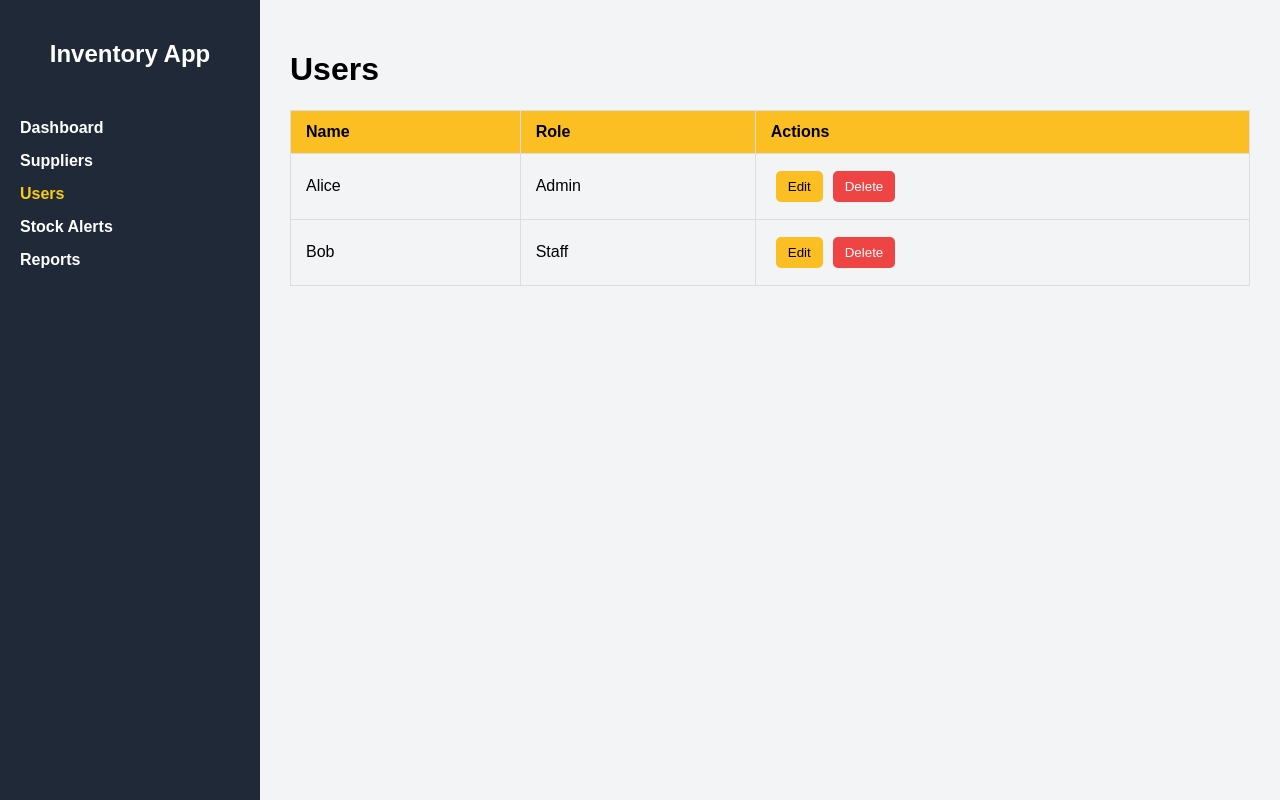
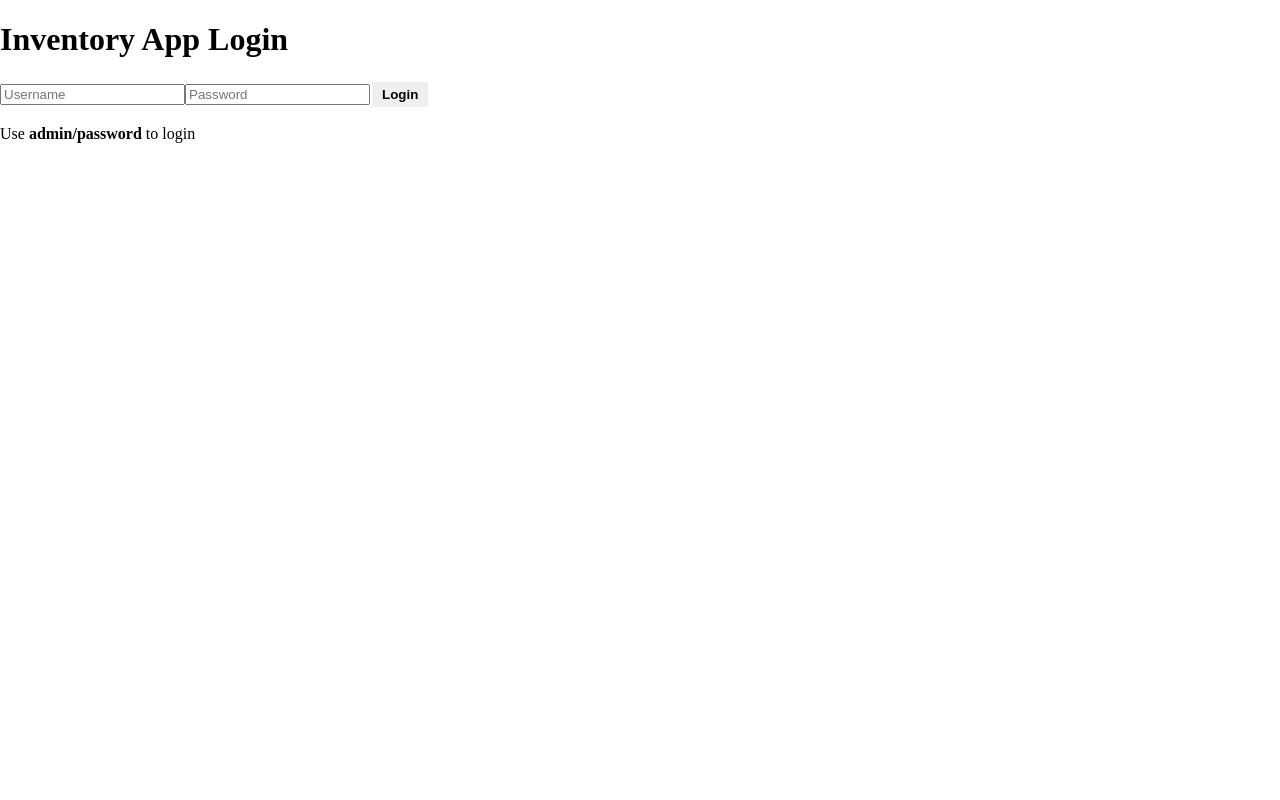
Before and after one commit to prathameshmittal0205-beep/inventory-app, a React (Create React App) app in the folder frontend/: page /users in a window 1280 px wide. Built offline with nearby package versions, Linux system fonts and the light colour scheme.

Commit message:
Added persistent mock data, stock alerts, colored table, order button

```diff
--- a/frontend/src/App.css
+++ b/frontend/src/App.css
@@ -1,135 +1,65 @@
-/* General Layout */
-.app {
-  display: flex;
-  height: 100vh;
-  font-family: Arial, sans-serif;
-}
-
-.sidebar {
-  width: 220px;
-  background-color: #1f2937;
-  color: white;
-  display: flex;
-  flex-direction: column;
-  padding: 20px;
-}
-
-.sidebar-title {
-  font-size: 1.5em;
-  margin-bottom: 20px;
-  text-align: center;
-}
-
-.sidebar ul {
-  list-style: none;
-  padding: 0;
-}
-
-.sidebar ul li {
-  margin: 15px 0;
-}
-
-.sidebar ul li a {
-  color: white;
-  text-decoration: none;
-  font-weight: bold;
-}
-
-.sidebar ul li.active a,
-.sidebar ul li a:hover {
-  color: #facc15;
-}
-
-.content {
-  flex: 1;
-  padding: 30px;
-  background-color: #f3f4f6;
-  overflow-y: auto;
-}
-
-/* Cards for Dashboard */
-.cards {
-  display: flex;
-  gap: 20px;
-  flex-wrap: wrap;
-}
-
-.card {
-  background-color: white;
-  padding: 20px;
-  border-radius: 10px;
-  box-shadow: 0 4px 6px rgba(0,0,0,0.1);
-  width: 200px;
-  text-align: center;
-}
-
-/* Buttons */
-.btn-red {
-  background-color: #ef4444;
-  color: white;
-  border: none;
-  padding: 8px 12px;
-  border-radius: 5px;
-  margin: 5px;
-  cursor: pointer;
-}
-
-.btn-yellow {
-  background-color: #fbbf24;
-  color: black;
-  border: none;
-  padding: 8px 12px;
-  border-radius: 5px;
-  margin: 5px;
-  cursor: pointer;
-}
-
-.btn-green {
-  background-color: #22c55e;
-  color: white;
-  border: none;
-  padding: 8px 12px;
-  border-radius: 5px;
-  margin: 5px;
-  cursor: pointer;
-}
-
-/* Tables */
-.table {
+/* Table styling */
+.data-table {
   width: 100%;
   border-collapse: collapse;
   margin-top: 20px;
 }
 
-.table th, .table td {
-  padding: 12px 15px;
+.data-table th, .data-table td {
   border: 1px solid #ddd;
-  text-align: left;
+  padding: 10px;
+  text-align: center;
 }
 
-.table th {
-  background-color: #fbbf24;
+.data-table th {
+  background-color: #f0f0f0;
 }
 
-/* Stock Alerts */
-.alerts {
-  list-style: none;
-  padding: 0;
+/* Stock colors */
+.stock-zero {
+  color: white;
+  background-color: #ff4d4f; /* red */
+  font-weight: bold;
+}
+
+.stock-low {
+  color: black;
+  background-color: #faad14; /* yellow */
+  font-weight: bold;
+}
+
+.stock-ok {
+  color: white;
+  background-color: #52c41a; /* green */
+  font-weight: bold;
+}
+
+/* Buttons */
+.btn {
+  margin: 2px;
+  padding: 5px 10px;
+  border: none;
+  font-weight: bold;
+  cursor: pointer;
+}
+
+.btn-order {
+  background-color: #52c41a; /* green */
+  color: white;
+}
+
+.btn-edit {
+  background-color: #faad14; /* yellow */
+  color: black;
+}
+
+.btn-delete {
+  background-color: #ff4d4f; /* red */
+  color: white;
+}
+
+/* Center headings */
+h2 {
+  text-align: center;
   margin-top: 20px;
 }
-
-.alert-red {
-  color: white;
-  background-color: #ef4444;
-  padding: 10px;
-  border-radius: 5px;
-  margin-bottom: 10px;
-}
-
-.alert-yellow {
-  color: black;
-  background-color: #fbbf24;
-  padding: 10px;
-  border-radius: 5px;
-  margin-bottom: 10px;
-}
--- a/frontend/src/App.js
+++ b/frontend/src/App.js
@@ -1,18 +1,37 @@
-import React from "react";
-import { BrowserRouter as Router, Routes, Route } from "react-router-dom";
+import React, { useState } from "react";
+import { BrowserRouter as Router, Routes, Route, Navigate } from "react-router-dom";
 import Sidebar from "./Sidebar";
 import Dashboard from "./Dashboard";
 import Suppliers from "./Suppliers";
 import Users from "./Users";
 import StockAlerts from "./StockAlerts";
 import Reports from "./Reports";
+import Login from "./Login";
 import "./App.css";
 
 function App() {
+  const [user, setUser] = useState(JSON.parse(localStorage.getItem("user")) || null);
+
+  const handleLogin = (username, password) => {
+    if (username === "admin" && password === "password") {
+      const userData = { name: "Admin" };
+      setUser(userData);
+      localStorage.setItem("user", JSON.stringify(userData));
+      return true;
+    }
+    return false;
+  };
+
+  const handleLogout = () => {
+    setUser(null);
+    localStorage.removeItem("user");
+  };
+
   return (
     <Router>
-      <div className="app">
-        <Sidebar />
+      {user ? (
+        <div className="app-container">
+          <Sidebar user={user} setUser={handleLogout} />
           <div className="content">
             <Routes>
               <Route path="/" element={<Dashboard />} />
@@ -20,9 +39,13 @@ function App() {
               <Route path="/users" element={<Users />} />
               <Route path="/stock-alerts" element={<StockAlerts />} />
               <Route path="/reports" element={<Reports />} />
+              <Route path="*" element={<Navigate to="/" />} />
             </Routes>
           </div>
         </div>
+      ) : (
+        <Login onLogin={handleLogin} />
+      )}
     </Router>
   );
 }
--- a/frontend/src/Dashboard.js
+++ b/frontend/src/Dashboard.js
@@ -1,41 +1,18 @@
 import React from "react";
-import "./App.css";
 
-const Dashboard = () => {
-  const stockData = [
-    { item: "Laptop", quantity: 20 },
-    { item: "Mouse", quantity: 5 },
-    { item: "Keyboard", quantity: 0 },
-  ];
-
+function Dashboard() {
   return (
-    <div>
-      <h1>Dashboard</h1>
-      <div className="cards">
-        {stockData.map((stock, index) => (
-          <div className="card" key={index}>
-            <h3>{stock.item}</h3>
-            <p>Quantity: {stock.quantity}</p>
-            <button
-              className={
-                stock.quantity === 0
-                  ? "btn-red"
-                  : stock.quantity < 10
-                  ? "btn-yellow"
-                  : "btn-green"
-              }
-            >
-              {stock.quantity === 0
-                ? "Out of Stock"
-                : stock.quantity < 10
-                ? "Low Stock"
-                : "In Stock"}
-            </button>
-          </div>
-        ))}
+    <div className="page">
+      <h1>Welcome to Inventory Dashboard</h1>
+      <p>Quick summary of stock, suppliers, and users.</p>
+      <div className="summary-cards">
+        <div className="card">Total Suppliers: 10</div>
+        <div className="card">Total Users: 5</div>
+        <div className="card">Items in Stock: 150</div>
+        <div className="card">Low Stock Items: 8</div>
       </div>
     </div>
   );
-};
+}
 
 export default Dashboard;
--- a/frontend/src/Login.js
+++ b/frontend/src/Login.js
@@ -1,42 +1,40 @@
 import React, { useState } from "react";
-import { useNavigate } from "react-router-dom";
+import "./App.css";
 
-function Login() {
+function Login({ onLogin }) {
   const [username, setUsername] = useState("");
   const [password, setPassword] = useState("");
-  const navigate = useNavigate();
+  const [error, setError] = useState("");
 
-  const handleLogin = (e) => {
+  const handleSubmit = (e) => {
     e.preventDefault();
-    if (username && password) {
-      navigate("/dashboard"); // Redirect to Dashboard after login
-    } else {
-      alert("Enter username and password");
+    if (!onLogin(username, password)) {
+      setError("Invalid username or password!");
     }
   };
 
   return (
-    <div style={{ display: "flex", justifyContent: "center", marginTop: "100px" }}>
-      <form onSubmit={handleLogin}>
-        <h2>Login</h2>
-        <div>
+    <div className="login-page">
+      <h1>Inventory App Login</h1>
+      <form onSubmit={handleSubmit} className="login-form">
         <input
           type="text"
           placeholder="Username"
           value={username}
           onChange={(e) => setUsername(e.target.value)}
+          required
         />
-        </div>
-        <div>
         <input
           type="password"
           placeholder="Password"
           value={password}
           onChange={(e) => setPassword(e.target.value)}
+          required
         />
-        </div>
-        <button type="submit">Login</button>
+        {error && <p className="error">{error}</p>}
+        <button type="submit" className="btn login-btn">Login</button>
       </form>
+      <p>Use <strong>admin/password</strong> to login</p>
     </div>
   );
 }
--- a/frontend/src/Sidebar.js
+++ b/frontend/src/Sidebar.js
@@ -2,32 +2,25 @@ import React from "react";
 import { Link, useLocation } from "react-router-dom";
 import "./App.css";
 
-const Sidebar = () => {
+function Sidebar({ user, setUser }) {
   const location = useLocation();
+  const activeClass = (path) =>
+    location.pathname === path ? "sidebar-item active" : "sidebar-item";
 
-  const menuItems = [
-    { name: "Dashboard", path: "/" },
-    { name: "Suppliers", path: "/suppliers" },
-    { name: "Users", path: "/users" },
-    { name: "Stock Alerts", path: "/stock-alerts" },
-    { name: "Reports", path: "/reports" },
-  ];
+  const handleLogout = () => setUser(null);
 
   return (
     <div className="sidebar">
       <h2 className="sidebar-title">Inventory App</h2>
-      <ul>
-        {menuItems.map((item) => (
-          <li
-            key={item.name}
-            className={location.pathname === item.path ? "active" : ""}
-          >
-            <Link to={item.path}>{item.name}</Link>
-          </li>
-        ))}
-      </ul>
+      <p className="sidebar-user">Hello, {user.name}</p>
+      <Link className={activeClass("/")} to="/">Dashboard</Link>
+      <Link className={activeClass("/suppliers")} to="/suppliers">Suppliers</Link>
+      <Link className={activeClass("/users")} to="/users">Users</Link>
+      <Link className={activeClass("/stock-alerts")} to="/stock-alerts">Stock Alerts</Link>
+      <Link className={activeClass("/reports")} to="/reports">Reports</Link>
+      <button className="btn logout-btn" onClick={handleLogout}>Logout</button>
     </div>
   );
-};
+}
 
 export default Sidebar;
--- a/frontend/src/StockAlerts.js
+++ b/frontend/src/StockAlerts.js
@@ -1,27 +1,35 @@
 import React from "react";
-import "./App.css";
 
-const StockAlerts = () => {
-  const alerts = [
-    { item: "Mouse", quantity: 5 },
-    { item: "Keyboard", quantity: 0 },
-  ];
+const stockItems = [
+  { id: 1, item: "Laptop", stock: 0 },
+  { id: 2, item: "Mouse", stock: 2 },
+  { id: 3, item: "Keyboard", stock: 10 },
+];
 
+function StockAlerts() {
   return (
-    <div>
+    <div className="page">
       <h1>Stock Alerts</h1>
-      <ul className="alerts">
-        {alerts.map((alert, index) => (
-          <li
-            key={index}
-            className={alert.quantity === 0 ? "alert-red" : "alert-yellow"}
-          >
-            {alert.item} - Quantity: {alert.quantity}
-          </li>
-        ))}
-      </ul>
+      <table className="inventory-table">
+        <thead>
+          <tr>
+            <th>Item</th>
+            <th>Stock</th>
+          </tr>
+        </thead>
+        <tbody>
+          {stockItems.map((i) => (
+            <tr key={i.id}>
+              <td>{i.item}</td>
+              <td className={i.stock === 0 ? "stock-zero" : i.stock < 5 ? "stock-low" : "stock-ok"}>
+                {i.stock}
+              </td>
+            </tr>
+          ))}
+        </tbody>
+      </table>
     </div>
   );
-};
+}
 
 export default StockAlerts;
--- a/frontend/src/Suppliers.js
+++ b/frontend/src/Suppliers.js
@@ -1,31 +1,62 @@
-import React from "react";
+import React, { useState, useEffect } from "react";
 import "./App.css";
 
-const Suppliers = () => {
-  const suppliers = [
-    { name: "Tech Supplies Inc.", contact: "123-456-7890" },
-    { name: "Office Goods Ltd.", contact: "987-654-3210" },
-  ];
+const mockSuppliers = [
+  { id: 1, name: "ABC Supplies", email: "abc@example.com", stock: 50, lastOrder: "2026-02-10" },
+  { id: 2, name: "XYZ Traders", email: "xyz@example.com", stock: 0, lastOrder: "2026-02-08" },
+  { id: 3, name: "LMN Corp", email: "lmn@example.com", stock: 5, lastOrder: "2026-02-12" },
+];
+
+function Suppliers() {
+  const [suppliers, setSuppliers] = useState(
+    JSON.parse(localStorage.getItem("suppliers")) || mockSuppliers
+  );
+
+  useEffect(() => {
+    localStorage.setItem("suppliers", JSON.stringify(suppliers));
+  }, [suppliers]);
+
+  const handleDelete = (id) => {
+    setSuppliers(suppliers.filter((s) => s.id !== id));
+  };
+
+  const handleOrder = (id) => {
+    const updated = suppliers.map((s) =>
+      s.id === id ? { ...s, stock: s.stock + 10, lastOrder: new Date().toISOString().split("T")[0] } : s
+    );
+    setSuppliers(updated);
+  };
+
+  const getStockClass = (stock) => {
+    if (stock === 0) return "stock-zero";
+    if (stock < 10) return "stock-low";
+    return "stock-ok";
+  };
 
   return (
     <div>
-      <h1>Suppliers</h1>
-      <table className="table">
+      <h2>Suppliers</h2>
+      <table className="data-table">
         <thead>
           <tr>
             <th>Name</th>
-            <th>Contact</th>
+            <th>Email</th>
+            <th>Stock</th>
+            <th>Last Order</th>
             <th>Actions</th>
           </tr>
         </thead>
         <tbody>
-          {suppliers.map((sup, index) => (
-            <tr key={index}>
-              <td>{sup.name}</td>
-              <td>{sup.contact}</td>
+          {suppliers.map((s) => (
+            <tr key={s.id}>
+              <td>{s.name}</td>
+              <td>{s.email}</td>
+              <td className={getStockClass(s.stock)}>{s.stock}</td>
+              <td>{s.lastOrder}</td>
               <td>
-                <button className="btn-yellow">Edit</button>
-                <button className="btn-red">Delete</button>
+                <button className="btn btn-order" onClick={() => handleOrder(s.id)}>Order</button>
+                <button className="btn btn-edit" onClick={() => alert("Edit feature coming soon!")}>Edit</button>
+                <button className="btn btn-delete" onClick={() => handleDelete(s.id)}>Delete</button>
               </td>
             </tr>
           ))}
@@ -33,6 +64,6 @@ const Suppliers = () => {
       </table>
     </div>
   );
-};
+}
 
 export default Suppliers;
--- a/frontend/src/Users.js
+++ b/frontend/src/Users.js
@@ -1,38 +1,33 @@
 import React from "react";
-import "./App.css";
 
-const Users = () => {
-  const users = [
-    { name: "Alice", role: "Admin" },
-    { name: "Bob", role: "Staff" },
-  ];
+const mockUsers = [
+  { id: 1, name: "Alice", role: "Admin" },
+  { id: 2, name: "Bob", role: "Manager" },
+  { id: 3, name: "Charlie", role: "Staff" },
+];
 
+function Users() {
   return (
-    <div>
+    <div className="page">
       <h1>Users</h1>
-      <table className="table">
+      <table className="inventory-table">
         <thead>
           <tr>
             <th>Name</th>
             <th>Role</th>
-            <th>Actions</th>
           </tr>
         </thead>
         <tbody>
-          {users.map((user, index) => (
-            <tr key={index}>
-              <td>{user.name}</td>
-              <td>{user.role}</td>
-              <td>
-                <button className="btn-yellow">Edit</button>
-                <button className="btn-red">Delete</button>
-              </td>
+          {mockUsers.map((u) => (
+            <tr key={u.id}>
+              <td>{u.name}</td>
+              <td>{u.role}</td>
             </tr>
           ))}
         </tbody>
       </table>
     </div>
   );
-};
+}
 
 export default Users;
```
Also changed, not shown: frontend/src/Reports.js (+9 -5 lines). Lines whose indentation alone changed are shown as unchanged.
